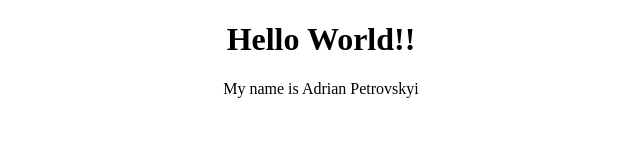
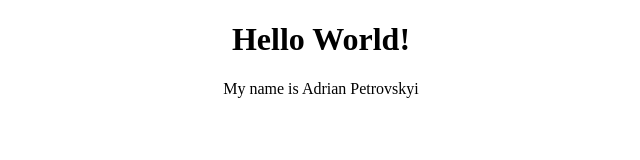
Before and after one commit to 777-Adrian-777/hello-world, a plain HTML site: page index.html in a window 1280 px wide. Shown: the whole page, without its empty margins (319-959 px from the left). Drawn offline with Linux system fonts and the light colour scheme.

Commit message:
Update index.html

```diff
--- a/index.html
+++ b/index.html
@@ -4,7 +4,7 @@
     <title>Hello World</title>
   </head>
   <body>
-    <h1 align="center">Hello World!!</h1>
+    <h1 align="center">Hello World!</h1>
     <p align="center">My name is Adrian Petrovskyi</p>
   </body>
 </html>
```
